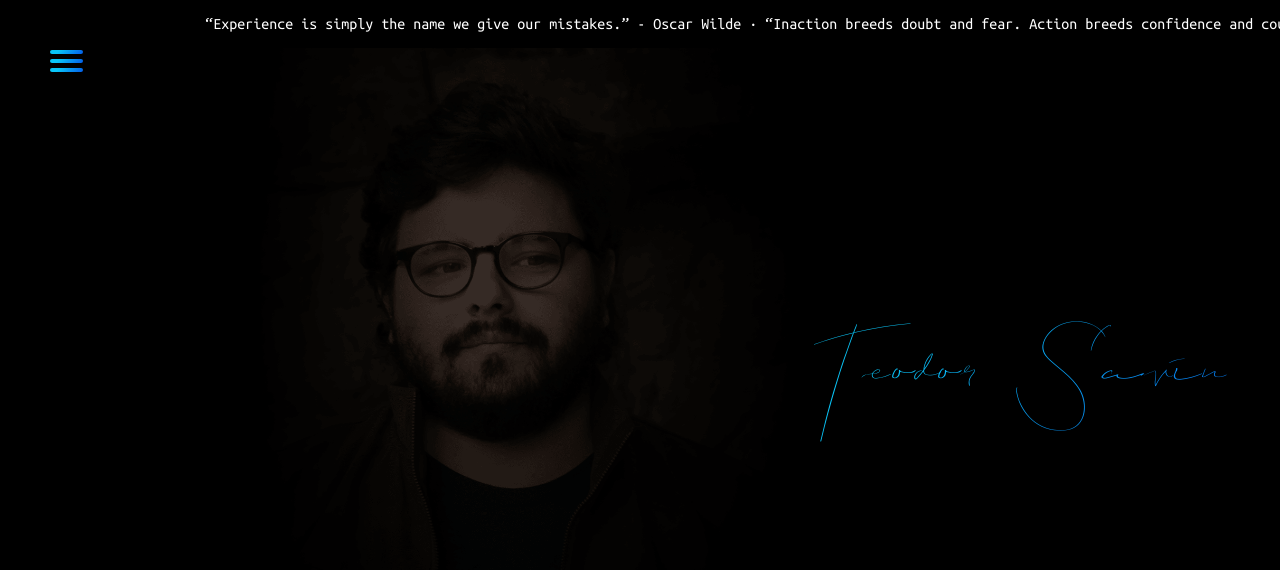
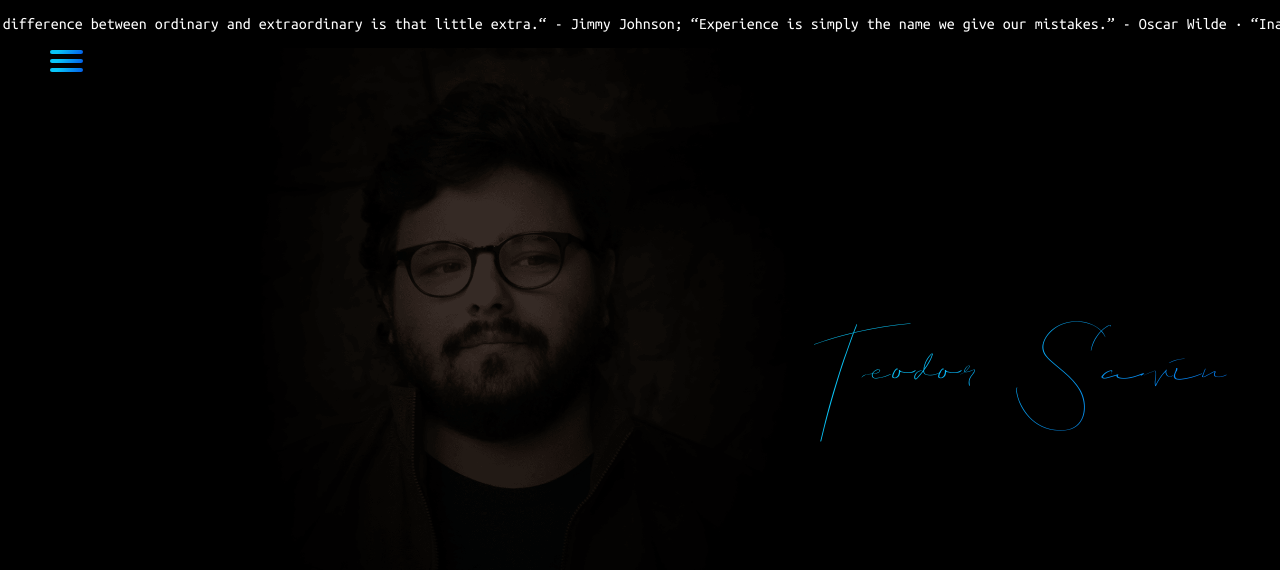
Before and after one commit to teodorsavin/savin.amsterdam, a React (Create React App) app: page / in a window 1280 px wide. Shown: the top 570 px of the page. Built offline with nearby package versions, Linux system fonts and the light colour scheme.

Commit message:
new quote

```diff
--- a/src/App.js
+++ b/src/App.js
@@ -18,7 +18,7 @@ class App extends Component {
               <Route path="/about" component={About} />
               <Route path="/contact" component={Contact} />
               <div className="marquee">
-            	<p>“Experience is simply the name we give our mistakes.” - Oscar Wilde &middot; “Inaction breeds doubt and fear. Action breeds confidence and courage. If you want to conquer fear, do not sit home and think about it. Go out and get busy.” - Dale Carnegie</p>
+            	<p>“The difference between ordinary and extraordinary is that little extra.“ - Jimmy Johnson; “Experience is simply the name we give our mistakes.” - Oscar Wilde &middot; “Inaction breeds doubt and fear. Action breeds confidence and courage. If you want to conquer fear, do not sit home and think about it. Go out and get busy.” - Dale Carnegie</p>
               </div>
             </div>
           </div>
```
